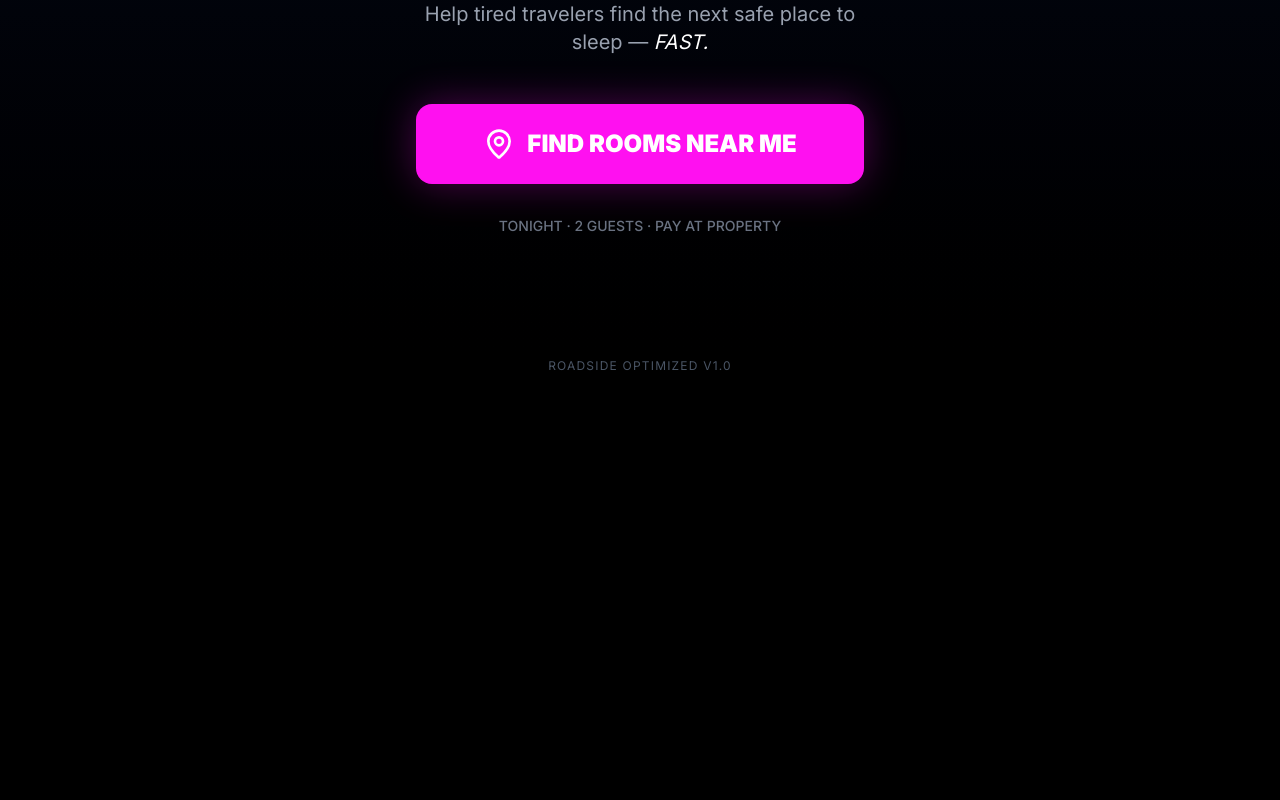
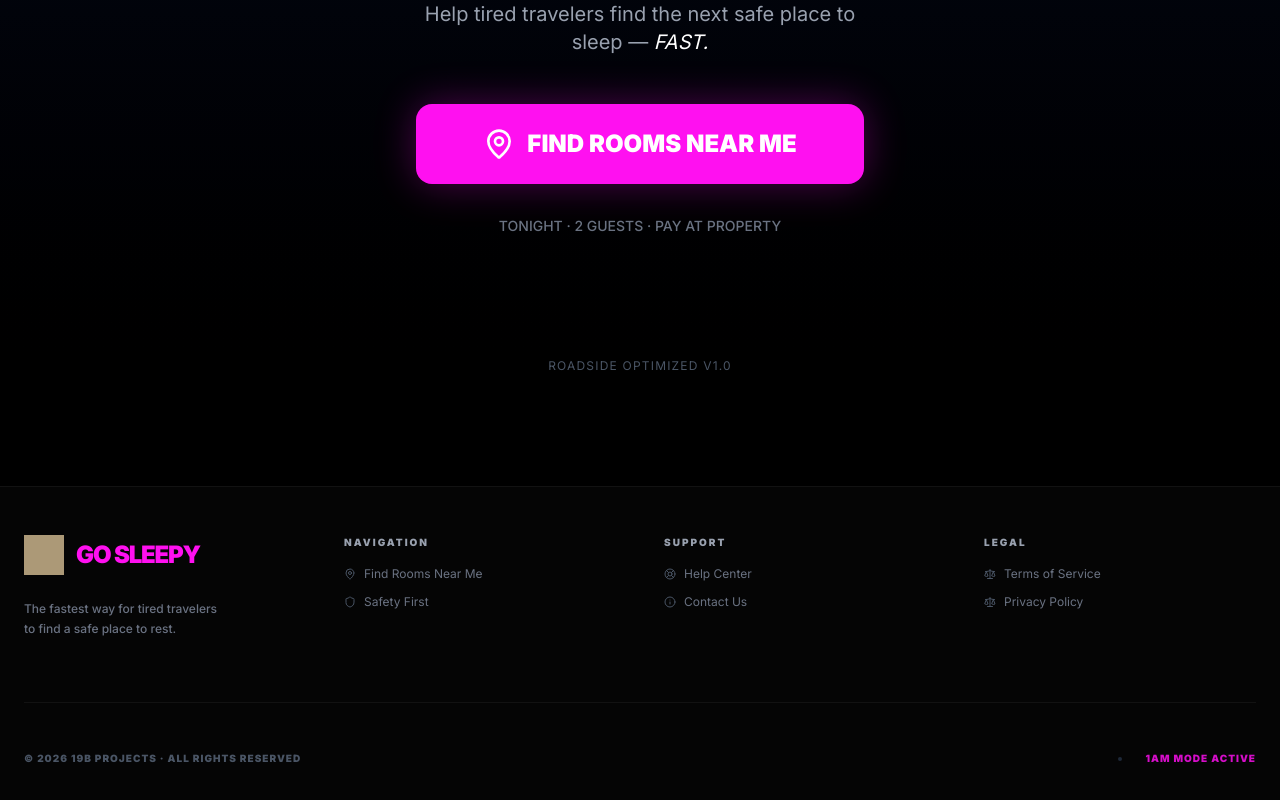
Before and after one commit to Jameljohnson19b/gosleepy, a Next.js app: page / in a window 1280 px wide. Shown: the part 394-1194 px from the top of the page. Before the commit the page ends 800 px from the top, so only its background shows below. Built offline with nearby package versions, Linux system fonts and the light colour scheme.

Commit message:
Added global SiteHeader and utility-rich SiteFooter with Hot Pink branding

```diff
--- a/src/app/layout.tsx
+++ b/src/app/layout.tsx
@@ -56,6 +56,9 @@ export const metadata: Metadata = {
   },
 };
 
+import { SiteHeader } from "@/components/SiteHeader";
+import { SiteFooter } from "@/components/SiteFooter";
+
 export default function RootLayout({
   children,
 }: Readonly<{
@@ -63,8 +66,12 @@ export default function RootLayout({
 }>) {
   return (
     <html lang="en" className="bg-black">
-      <body className={`${inter.className} antialiased bg-black`}>
-        {children}
+      <body className={`${inter.className} antialiased bg-black flex flex-col min-h-screen`}>
+        <SiteHeader />
+        <main className="flex-grow">
+          {children}
+        </main>
+        <SiteFooter />
       </body>
     </html>
   );
--- /dev/null
+++ b/src/components/SiteFooter.tsx
@@ -0,0 +1,94 @@
+"use client";
+
+import Link from "next/link";
+import { Shield, LifeBuoy, Scale, Info, MapPin } from "lucide-react";
+
+export function SiteFooter() {
+    return (
+        <footer className="w-full bg-[#050505] border-t border-white/5 py-12 px-6 mt-20">
+            <div className="max-w-7xl mx-auto">
+                <div className="grid grid-cols-2 md:grid-cols-4 gap-12 mb-16">
+                    <div className="col-span-2 md:col-span-1">
+                        <Link href="/" className="flex items-center gap-3 mb-6">
+                            <img
+                                src="/logo.png"
+                                alt=""
+                                className="w-10 h-10 object-contain filter invert-[.5] sepia-[1] saturate-[5000%] hue-rotate-[290deg]"
+                            />
+                            <span className="text-[#ff10f0] font-black tracking-tighter text-2xl uppercase">Go Sleepy</span>
+                        </Link>
+                        <p className="text-gray-500 text-xs font-medium leading-relaxed max-w-[200px]">
+                            The fastest way for tired travelers to find a safe place to rest.
+                        </p>
+                    </div>
+
+                    <div className="space-y-4">
+                        <h3 className="text-[10px] font-black uppercase tracking-[0.2em] text-gray-400">Navigation</h3>
+                        <ul className="space-y-3">
+                            <li>
+                                <Link href="/results" className="text-xs text-gray-500 hover:text-[#ff10f0] transition-colors flex items-center gap-2 group">
+                                    <MapPin className="w-3 h-3 text-gray-600 group-hover:text-[#ff10f0]" />
+                                    Find Rooms Near Me
+                                </Link>
+                            </li>
+                            <li>
+                                <Link href="/safety" className="text-xs text-gray-500 hover:text-[#ff10f0] transition-colors flex items-center gap-2 group">
+                                    <Shield className="w-3 h-3 text-gray-600 group-hover:text-[#ff10f0]" />
+                                    Safety First
+                                </Link>
+                            </li>
+                        </ul>
+                    </div>
+
+                    <div className="space-y-4">
+                        <h3 className="text-[10px] font-black uppercase tracking-[0.2em] text-gray-400">Support</h3>
+                        <ul className="space-y-3">
+                            <li>
+                                <Link href="/support" className="text-xs text-gray-500 hover:text-[#ff10f0] transition-colors flex items-center gap-2 group">
+                                    <LifeBuoy className="w-3 h-3 text-gray-600 group-hover:text-[#ff10f0]" />
+                                    Help Center
+                                </Link>
+                            </li>
+                            <li>
+                                <Link href="/contact" className="text-xs text-gray-500 hover:text-[#ff10f0] transition-colors flex items-center gap-2 group">
+                                    <Info className="w-3 h-3 text-gray-600 group-hover:text-[#ff10f0]" />
+                                    Contact Us
+                                </Link>
+                            </li>
+                        </ul>
+                    </div>
+
+                    <div className="space-y-4">
+                        <h3 className="text-[10px] font-black uppercase tracking-[0.2em] text-gray-400">Legal</h3>
+                        <ul className="space-y-3">
+                            <li>
+                                <Link href="/terms" className="text-xs text-gray-500 hover:text-[#ff10f0] transition-colors flex items-center gap-2 group">
+                                    <Scale className="w-3 h-3 text-gray-600 group-hover:text-[#ff10f0]" />
+                                    Terms of Service
+                                </Link>
+                            </li>
+                            <li>
+                                <Link href="/privacy" className="text-xs text-gray-500 hover:text-[#ff10f0] transition-colors flex items-center gap-2 group">
+                                    <Scale className="w-3 h-3 text-gray-600 group-hover:text-[#ff10f0]" />
+                                    Privacy Policy
+                                </Link>
+                            </li>
+                        </ul>
+                    </div>
+                </div>
+
+                <div className="flex flex-col md:flex-row items-center justify-between pt-12 border-t border-white/5 gap-6">
+                    <div className="text-[10px] text-gray-600 font-black uppercase tracking-widest">
+                        © {new Date().getFullYear()} 19B PROJECTS · ALL RIGHTS RESERVED
+                    </div>
+                    <div className="flex items-center gap-6">
+                        <div className="h-1 w-1 rounded-full bg-gray-800" />
+                        <div className="text-[10px] text-[#ff10f0] font-black uppercase tracking-widest animate-pulse">
+                            1AM Mode Active
+                        </div>
+                    </div>
+                </div>
+            </div>
+        </footer>
+    );
+}
--- /dev/null
+++ b/src/components/SiteHeader.tsx
@@ -0,0 +1,37 @@
+"use client";
+
+import Link from "next/link";
+import { usePathname } from "next/navigation";
+
+export function SiteHeader() {
+    const pathname = usePathname();
+
+    // Don't show header on landing page as it has its own centered hero
+    if (pathname === "/") return null;
+
+    return (
+        <header className="w-full bg-black/80 backdrop-blur-md border-b border-white/5 sticky top-0 z-[100]">
+            <div className="max-w-7xl mx-auto px-6 h-16 flex items-center justify-between">
+                <Link href="/" className="flex items-center gap-3 active:scale-95 transition-all">
+                    <img
+                        src="/logo.png"
+                        alt=""
+                        className="w-8 h-8 object-contain filter invert-[.5] sepia-[1] saturate-[5000%] hue-rotate-[290deg]"
+                    />
+                    <span className="text-[#ff10f0] font-black tracking-tighter text-xl uppercase">Go Sleepy</span>
+                </Link>
+
+                <nav className="hidden md:flex items-center gap-8">
+                    <Link href="/results" className="text-[10px] font-black uppercase tracking-widest text-gray-400 hover:text-[#ff10f0] transition-colors">Find Rooms</Link>
+                    <Link href="/safety" className="text-[10px] font-black uppercase tracking-widest text-gray-400 hover:text-[#ff10f0] transition-colors">Safety</Link>
+                    <Link href="/support" className="text-[10px] font-black uppercase tracking-widest text-gray-400 hover:text-[#ff10f0] transition-colors">Support</Link>
+                </nav>
+
+                <div className="md:hidden">
+                    {/* Mobile menu could go here, but keeping it minimalist for now */}
+                    <div className="w-8 h-8" />
+                </div>
+            </div>
+        </header>
+    );
+}
```
